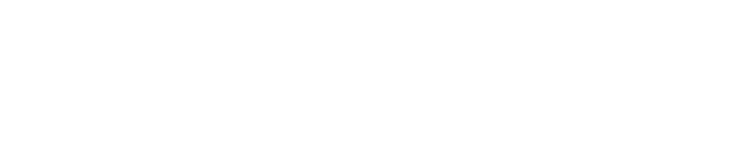
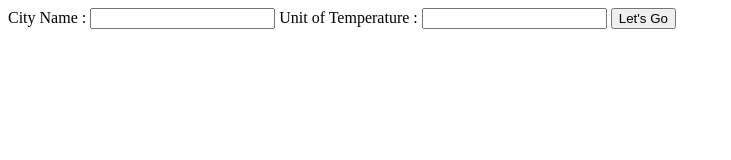
Before and after one commit to KhoshfekrMH/weatherapplication, a website: page index.html in a window 1280 px wide. Shown: the whole page, without its empty margins (0-731 px from the left). Drawn offline with Linux system fonts and the light colour scheme.

Commit message:
I made Form in my index.html with two textBox for city name and unit with method of post

```diff
--- a/index.html
+++ b/index.html
@@ -2,9 +2,17 @@
 <html lang="en">
 <head>
     <meta charset="UTF-8">
-    <title>Title</title>
+    <title>Simple Weather App</title>
 </head>
 <body>
 
+<form action="/" method="post">
+    <label for="cityInput">City Name : </label>
+    <input type="text" id="cityInput" name="cityInput">
+    <label for="UnitTemp">Unit of Temperature : </label>
+    <input type="text" id="UnitTemp" name="UnitTemp">
+    <button type="submit" name="btn1">Let's Go</button>
+</form>
+
 </body>
 </html>
```
